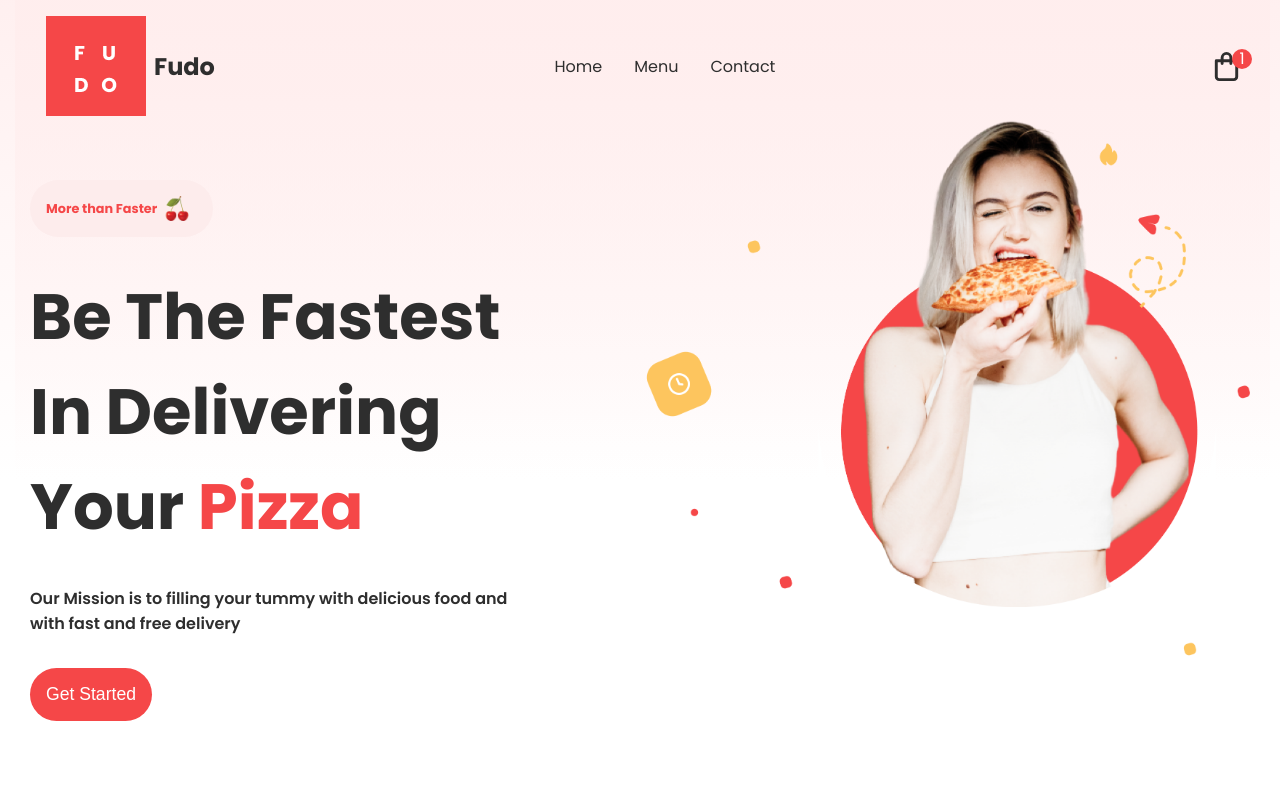
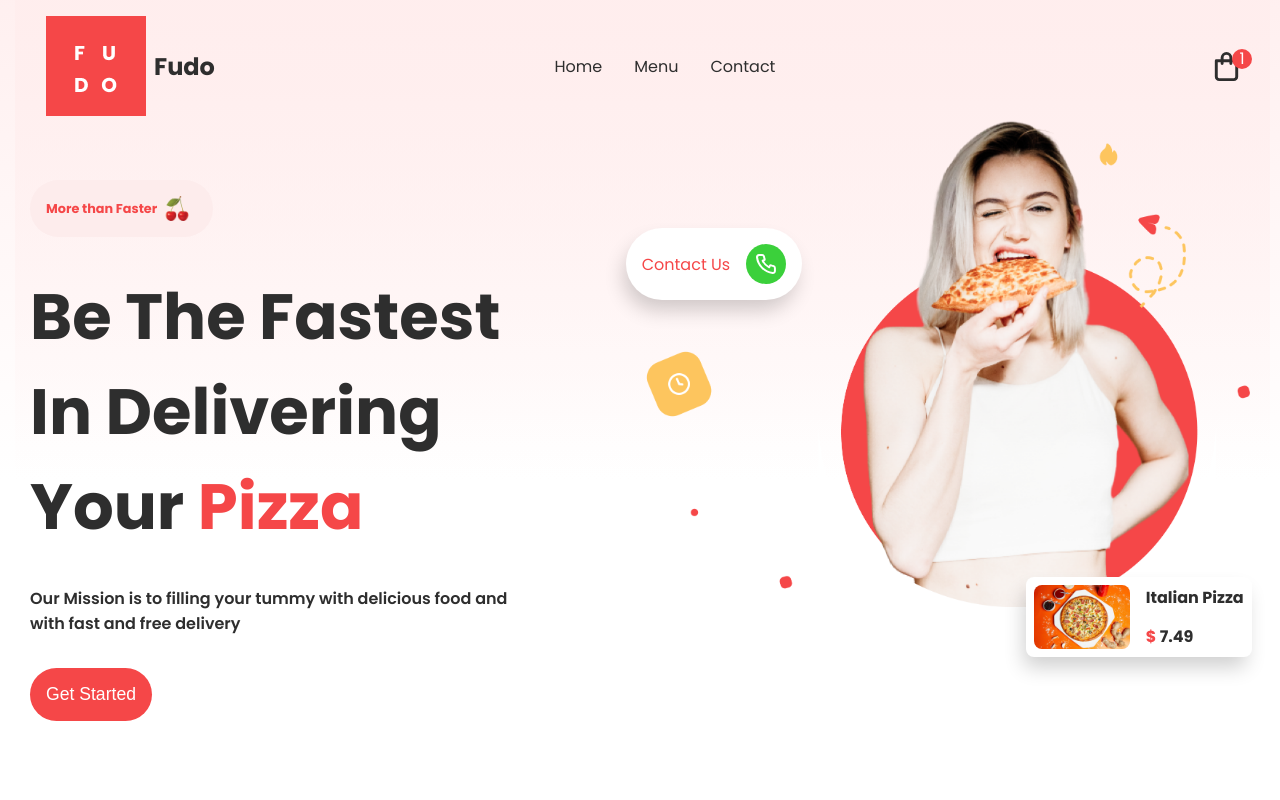
Before and after one commit to nosianuri/pizza-lover, a Next.js app: page / in a window 1280 px wide. Shown: the top 800 px of the page. Built offline with nearby package versions, Linux system fonts and the light colour scheme.

Commit message:
update hero part

```diff
--- a/components/Hero.jsx
+++ b/components/Hero.jsx
@@ -2,6 +2,8 @@ import Image from 'next/image'
 import css from '../styles/Hero.module.css'
 import Cherry from '../assets/Cherry.png'
 import HeroImage from '../assets/HeroImage.png'
+import {UilPhone} from '@iconscout/react-unicons'
+import Pizza1 from '../assets/p1.jpg'
 
 export default function Hero() {
     return (
@@ -28,8 +30,27 @@ export default function Hero() {
             </div>
             {/* right side */}
             <div className={css.right}>
+
                 <div className={css.imageContainer}>
                     <Image src={HeroImage} alt="" layout='intrinsic'/>
+                </div>
+
+                <div className={css.ContactUs}>
+                    <span>Contact Us</span>
+                    <div>
+                        <UilPhone color='white'/>
+                    </div>
+                </div>
+
+                <div className={css.Pizza}>
+                    <div>
+                        <Image src={Pizza1} alt="" objectFit="cover" layout="intrinsic"/>
+                    </div>
+
+                    <div className={css.details}>
+                        <span>Italian Pizza</span>
+                        <span><span style={{color: "var(--themeRed"}}>$</span> 7.49</span>
+                    </div>
                 </div>
             </div>
         </div>
--- a/styles/Hero.module.css
+++ b/styles/Hero.module.css
@@ -50,3 +50,66 @@
     top: -5rem;
     left: -5rem;
 }
+
+.ContactUs{
+    display: flex;
+    align-items: center;
+    justify-content: center;
+    position: absolute;
+    width: max-content;
+    padding: 1rem;
+    border-radius: 5rem;
+    top: 6rem;
+    left: -6rem;
+    gap: 1rem;
+    background-color: white;
+    box-shadow: var(--shadow);
+    color: var(--themeRed);
+}
+
+.ContactUs>div{
+    background: rgb(59 208 59);
+    border-radius: 50%;
+    width: 2.5rem;
+    display: flex;
+    align-items: center;
+    justify-content: center;
+    height: 2.5rem;
+}
+
+.ContactUs:hover{
+    cursor: pointer;
+    transform: scale(1.1);
+}
+
+.Pizza{
+    display: flex;
+    gap: 1rem;
+    background-color: white;
+    box-shadow: var(--shadow);
+    padding: 0.5rem;
+    border-radius: 0.5rem;
+    position: absolute;
+    bottom: 4rem;
+    left: 19rem;
+    width: max-content;
+}
+
+.Pizza>:nth-child(1){
+    width: 6rem;
+    height: 4rem;
+    overflow: hidden;
+    border-radius: .5rem;
+}
+
+.Pizza>:nth-child(2){
+    display: flex;
+    flex-direction: column;
+    justify-content: space-between;
+    font-weight: bold;
+}
+
+.Pizza:hover{
+    transform: scale(1.1);
+    cursor: pointer;
+}
```
